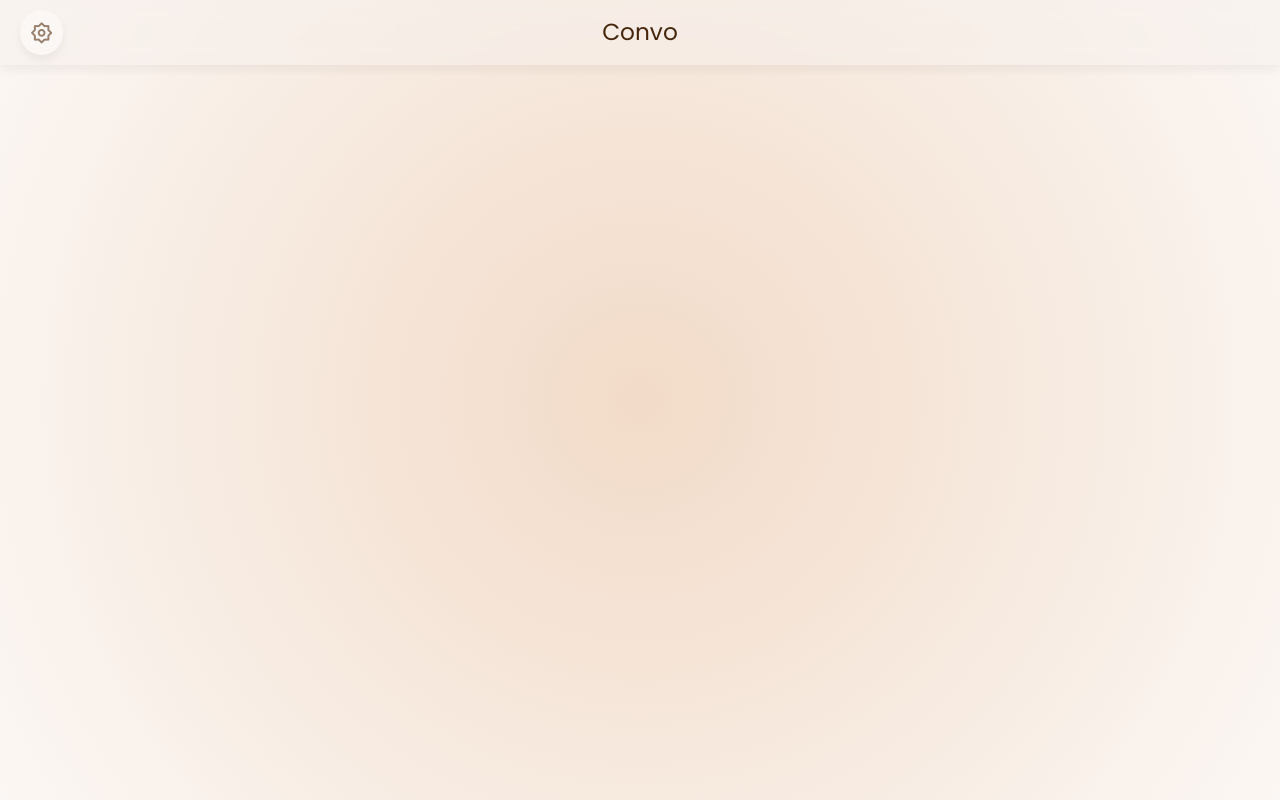
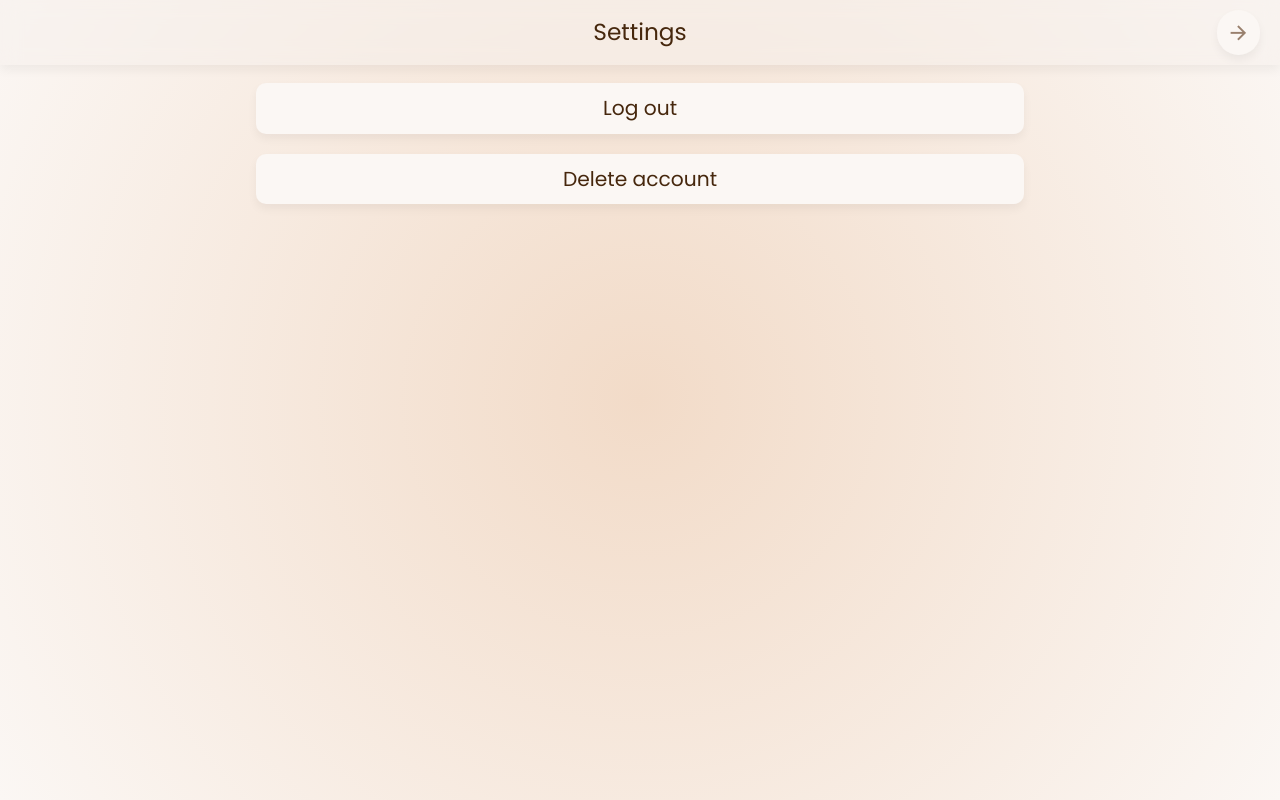
Before and after one commit to doeunkwon/convo, a React (Create React App) app in the folder client/: page /settings in a window 1280 px wide. Before the commit this address had no page. Built offline with nearby package versions, Linux system fonts and the light colour scheme.

Commit message:
implement login functionality + remove routing input from navbar and handle nav within navbar

```diff
--- a/client/src/App.tsx
+++ b/client/src/App.tsx
@@ -15,6 +15,7 @@ import { useState, useEffect } from "react";
 import { Challenge } from "./models/challenge";
 import { weeks, daysPerWeek } from "./constants";
 import { Progress } from "./models/progress";
+import SettingsPage from "./pages/SettingsPage";
 
 function AppContent() {
   const navigate = useNavigate();
@@ -36,6 +37,8 @@ function AppContent() {
         return "Daily";
       case "/progress":
         return "Progress";
+      case "/settings":
+        return "Settings";
       default:
         return "Convo";
     }
@@ -70,15 +73,12 @@ function AppContent() {
     <main className="App">
       <section className="App-content">
         {location.pathname !== "/" && location.pathname !== "/signup" && (
-          <Navbar
-            onClickSparkling={() => navigate("/daily")}
-            onClickPulse={() => navigate("/progress")}
-            title={getNavbarTitle()}
-          />
+          <Navbar title={getNavbarTitle()} />
         )}
         <Routes>
           <Route path="/" element={<SignInPage />} />
           <Route path="/signup" element={<SignUpPage />} />
+          <Route path="/settings" element={<SettingsPage />} />
           <Route
             path="/daily"
             element={<DailyPage dailyChallenge={dailyChallenge} />}
--- a/client/src/components/Navbar.tsx
+++ b/client/src/components/Navbar.tsx
@@ -1,32 +1,69 @@
 import "../styles/Navbar.css";
 import CircleIcon from "./CircleIcon";
+import { useNavigate } from "react-router-dom";
 
 type NavbarProps = {
-  onClickSparkling: () => void;
-  onClickPulse: () => void;
   title: string;
 };
 
-function Navbar({ onClickSparkling, onClickPulse, title }: NavbarProps) {
+function Navbar({ title }: NavbarProps) {
+  const navigate = useNavigate();
+
+  const toSettings = () => {
+    navigate("/settings");
+  };
+
+  const toDaily = () => {
+    navigate("/daily");
+  };
+
+  const toProgress = () => {
+    navigate("/progress");
+  };
+
+  const renderLeftIcon = () => {
+    switch (title) {
+      case "Daily":
+        return (
+          <div onClick={toSettings}>
+            <CircleIcon icon={<i className="ri-settings-2-line"></i>} />
+          </div>
+        );
+      case "Progress":
+        return (
+          <div onClick={toDaily}>
+            <CircleIcon icon={<i className="ri-arrow-left-line"></i>} />
+          </div>
+        );
+      default:
+        return null;
+    }
+  };
+
+  const renderRightIcon = () => {
+    switch (title) {
+      case "Daily":
+        return (
+          <div onClick={toProgress}>
+            <CircleIcon icon={<i className="ri-pie-chart-line"></i>} />
+          </div>
+        );
+      case "Settings":
+        return (
+          <div onClick={toDaily}>
+            <CircleIcon icon={<i className="ri-arrow-right-line"></i>} />
+          </div>
+        );
+      default:
+        return null;
+    }
+  };
+
   return (
     <nav className="navbar">
-      <section className="navbar-left">
-        {title === "Progress" ? (
-          <div onClick={onClickSparkling}>
-            <CircleIcon icon={<i className="ri-arrow-go-back-line"></i>} />
-          </div>
-        ) : (
-          <CircleIcon icon={<i className="ri-settings-2-line"></i>} />
-        )}
-      </section>
+      <section className="navbar-left">{renderLeftIcon()}</section>
       <h3 className="navbar-title">{title}</h3>
-      <section className="navbar-right">
-        {title === "Daily" && (
-          <div onClick={onClickPulse}>
-            <CircleIcon icon={<i className="ri-pie-chart-line"></i>} />
-          </div>
-        )}
-      </section>
+      <section className="navbar-right">{renderRightIcon()}</section>
     </nav>
   );
 }
--- /dev/null
+++ b/client/src/pages/SettingsPage.tsx
@@ -0,0 +1,47 @@
+import "../styles/SettingsPage.css";
+import { signOut, deleteUser } from "firebase/auth";
+import { auth } from "../firebaseConfig";
+import { useNavigate } from "react-router-dom";
+
+function SettingsPage() {
+  const navigate = useNavigate();
+
+  const handleLogout = async () => {
+    try {
+      await signOut(auth);
+      console.log("User signed out");
+      navigate("/"); // Redirect to the home or login page after sign out
+    } catch (error: any) {
+      console.error("Error signing out:", error.message);
+    }
+  };
+
+  const handleDeleteAccount = async () => {
+    const user = auth.currentUser;
+    if (user) {
+      try {
+        await deleteUser(user);
+        console.log("User account deleted");
+        navigate("/"); // Redirect to the home or login page after account deletion
+      } catch (error: any) {
+        console.error("Error deleting account:", error.message);
+        // Handle re-authentication if needed
+      }
+    } else {
+      console.error("No user is currently signed in.");
+    }
+  };
+
+  return (
+    <main className="settings-page">
+      <button onClick={handleLogout} className="settings-logout-button">
+        <p style={{ color: "var(--text-color)" }}>Log out</p>
+      </button>
+      <button onClick={handleDeleteAccount} className="settings-logout-button">
+        <p style={{ color: "var(--text-color)" }}>Delete account</p>
+      </button>
+    </main>
+  );
+}
+
+export default SettingsPage;
--- /dev/null
+++ b/client/src/styles/SettingsPage.css
@@ -0,0 +1,18 @@
+.settings-page {
+  display: flex;
+  flex-direction: column;
+  align-items: center;
+  width: 100%;
+  gap: var(--small-gap);
+}
+
+.settings-logout-button {
+    width: 100%;
+    background-color: var(--white-color);
+    border-radius: 10px;
+    box-shadow: var(--box-shadow);
+    border: none;
+    padding: var(--xsmall-gap);
+    font-size: 16px;
+    cursor: pointer;
+  }
--- a/client/src/styles/SignInPage.css
+++ b/client/src/styles/SignInPage.css
@@ -44,7 +44,6 @@
     padding: var(--xsmall-gap);
     font-size: 16px;
     cursor: pointer;
-    transition: background-color 0.3s ease;
     display: flex;
     flex-direction: row;
     align-items: center;
@@ -61,7 +60,6 @@
     padding: var(--xsmall-gap);
     font-size: 16px;
     cursor: pointer;
-    transition: background-color 0.3s ease;
     display: flex;
     flex-direction: row;
     align-items: center;
```
